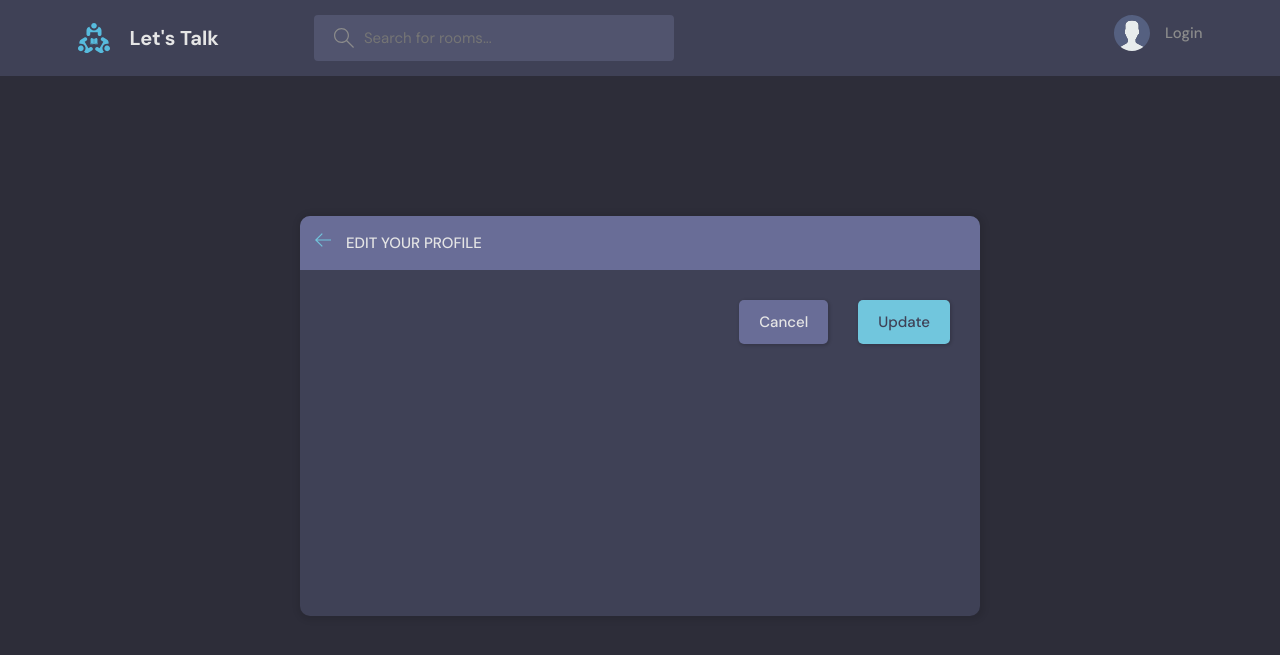
After one commit to k0st90/Lets_Talk, a Django app: template letstalk/base/templates/base/update-user.html in a window 1280 px wide. The commit adds this page. Shown: the top 655 px of the page. Run offline with Django 4.2, Linux system fonts and the light colour scheme; the template is opened without the code that fills it, so the values that code supplies are empty.

Commit message:
user update profile

```diff
--- a/letstalk/base/forms.py
+++ b/letstalk/base/forms.py
@@ -1,8 +1,14 @@
 from django.forms import ModelForm
 from .models import Room
+from django.contrib.auth.models import User
 
 class RoomForm(ModelForm):
     class Meta:
         model = Room
         fields = '__all__'
         exclude = ['host', 'participants']
+
+class UserForm(ModelForm):
+    class Meta:
+        model = User
+        fields = ['username', 'email']
--- a/letstalk/base/templates/base/profile.html
+++ b/letstalk/base/templates/base/profile.html
@@ -18,7 +18,9 @@
           <div class="profile__info">
             <h3>{{user.username}}</h3>
             <p>@{{user.username}}</p>
-            <a href="edit-user.html" class="btn btn--main btn--pill">Edit Profile</a>
+            {% if request.user == user %}
+            <a href="{% url 'update-user' %}" class="btn btn--main btn--pill">Edit Profile</a>
+            {% endif %}
           </div>
           <div class="profile__about">
             <h3>About</h3>
--- /dev/null
+++ b/letstalk/base/templates/base/update-user.html
@@ -0,0 +1,42 @@
+{% extends 'main.html' %}
+
+{% block content %}
+<main class="update-account layout">
+    <div class="container">
+        <div class="layout__box">
+            <div class="layout__boxHeader">
+                <div class="layout__boxTitle">
+                    <a href="{% url 'home' %}">
+                        <svg version="1.1" xmlns="http://www.w3.org/2000/svg" width="32" height="32"
+                            viewBox="0 0 32 32">
+                            <title>arrow-left</title>
+                            <path
+                                d="M13.723 2.286l-13.723 13.714 13.719 13.714 1.616-1.611-10.96-10.96h27.625v-2.286h-27.625l10.965-10.965-1.616-1.607z">
+                            </path>
+                        </svg>
+                    </a>
+                    <h3>Edit your profile</h3>
+                </div>
+            </div>
+            <div class="layout__body">
+                <form class="form" action="" method="POST">
+                    {% csrf_token %}
+
+                    {% for field in form %}
+                    <div class="form__group">
+                        <label for="profile_pic">{{field.label}}</label>
+                        {{field}}
+                    </div>
+                    {% endfor %}
+
+                    <div class="form__action">
+                        <a class="btn btn--dark" href="index.html">Cancel</a>
+                        <button class="btn btn--main" type="submit">Update</button>
+                    </div>
+                </form>
+            </div>
+        </div>
+    </div>
+</div>
+</main>
+{% endblock content %}
--- a/letstalk/base/urls.py
+++ b/letstalk/base/urls.py
@@ -13,5 +13,7 @@ urlpatterns = [
     path('create-room/', views.createRoom, name='create-room'),
     path('update-room/<str:pk>/', views.updateRoom, name='update-room'),
     path('delete-room/<str:pk>/', views.deleteRoom, name='delete-room'),
-    path('delete-message/<str:pk>/', views.deleteMessage, name='delete-message')
+    path('delete-message/<str:pk>/', views.deleteMessage, name='delete-message'),
+
+    path('update-user/', views.updateUser, name='update-user')
 ]
--- a/letstalk/templates/navbar.html
+++ b/letstalk/templates/navbar.html
@@ -22,7 +22,7 @@
         <!-- Logged In -->
         {% if request.user.is_authenticated %}
         <div class="header__user">
-          <a href="profile.html">
+          <a href="{% url 'update-user' %}">
             <div class="avatar avatar--medium active">
               <img src="https://randomuser.me/api/portraits/men/37.jpg" />
             </div>
@@ -44,7 +44,7 @@
         {% endif %}
 
         <div class="dropdown-menu">
-          <a href="settings.html" class="dropdown-link"
+          <a href="{% url 'update-user' %}" class="dropdown-link"
             ><svg version="1.1" xmlns="http://www.w3.org/2000/svg" width="32" height="32" viewBox="0 0 32 32">
               <title>tools</title>
               <path
```
Also changed, not shown: letstalk/base/views.py (+14 -1 lines), letstalk/db.sqlite3.
